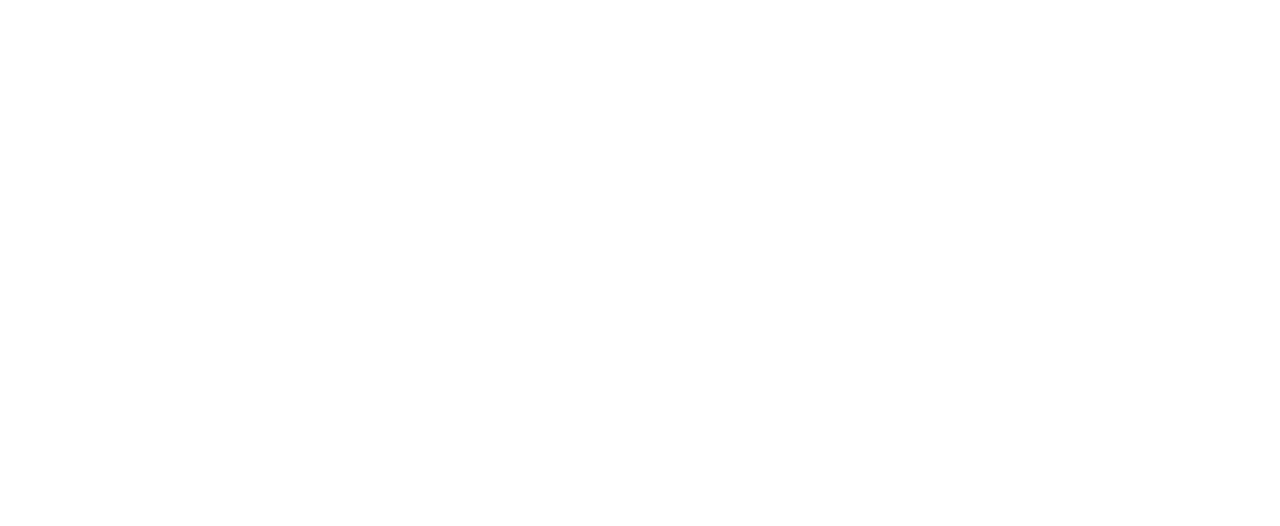
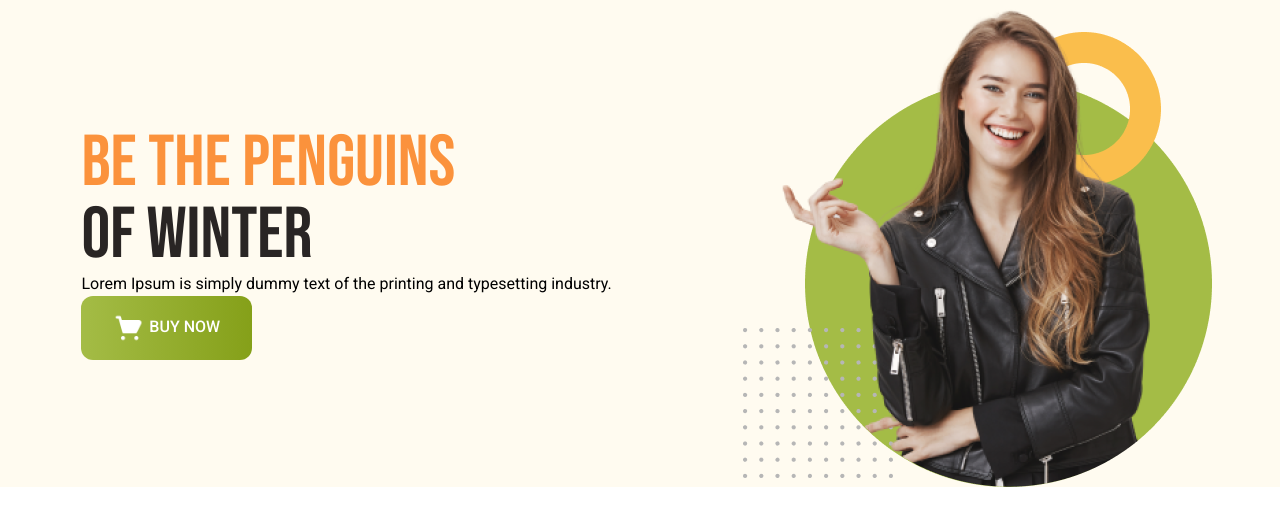
Before and after one commit to fahimprito/penguin-fashion-web, a plain HTML site: page index.html in a window 1280 px wide. Drawn offline with nearby package versions, Linux system fonts and the light colour scheme.

Commit message:
header banner

```diff
--- a/index.html
+++ b/index.html
@@ -5,13 +5,55 @@
     <meta charset="UTF-8">
     <meta name="viewport" content="width=device-width, initial-scale=1.0">
     <title>Fenguin Fashion</title>
+    <script src="https://cdn.tailwindcss.com"></script>
+    <link rel="preconnect" href="https://fonts.googleapis.com">
+    <link rel="preconnect" href="https://fonts.gstatic.com" crossorigin>
+    <link
+        href="https://fonts.googleapis.com/css2?family=Bebas+Neue&family=Roboto:ital,wght@0,100;0,300;0,400;0,500;0,700;0,900;1,100;1,300;1,400;1,500;1,700;1,900&display=swap"
+        rel="stylesheet">
+    <style>
+        .font-roboto {
+            font-family: "Roboto", sans-serif;
+        }
+
+        .font-bebas-neue {
+            font-family: "Bebas Neue", sans-serif;
+        }
+    </style>
 </head>
 
-<body>
-    <header>
+<body class="font-roboto">
+    <header class="bg-[#FFFBF0] pl-4">
+        <!-- navbar start -->
+        <nav>
 
+        </nav>
+        <!-- banner start -->
+        <div class="md:flex md:items-center md:justify-around">
+            <div>
+                <h1 class="text-7xl uppercase font-bebas-neue">
+                    <span class="text-orange-400">Be the Penguins</span>
+                    <br>
+                    <span class="text-stone-800">of Winter</span>
+                </h1>
+                <p>Lorem Ipsum is simply dummy text of the printing
+                    and typesetting industry.</p>
+                <button
+                    class="bg-green-300 px-8 py-4 rounded-xl font-medium text-white bg-gradient-to-r from-[#A4BC46] to-[#85A019]">
+                    <img class="inline w-8" src="./icons/shopping-cart 1.png" alt=""> BUY NOW</button>
+            </div>
+            <div>
+                <img src="images/model.png" alt="">
+            </div>
+        </div>
     </header>
+    <main>
 
+    </main>
+
+    <footer>
+
+    </footer>
 </body>
 
 </html>
--- /dev/null
+++ b/tailwind.config.js
@@ -0,0 +1,8 @@
+/** @type {import('tailwindcss').Config} */
+module.exports = {
+    content: ["./src/**/*.{html,js}"],
+    theme: {
+        extend: {},
+    },
+    plugins: [],
+}
```
